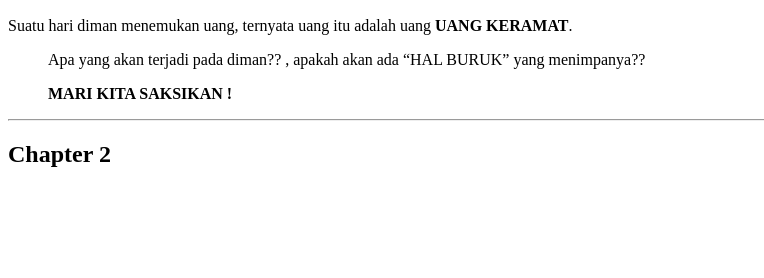
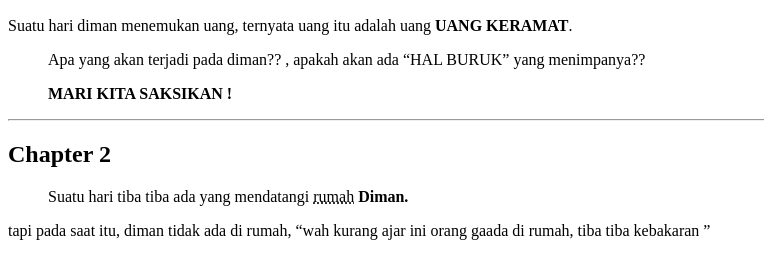
Before and after one commit to marifirfan/Web-Fundamental, a plain HTML site: page Latihan7(Implementasi)/index.html in a window 1280 px wide. Shown: the part 110-388 px from the top of the page, without its empty margins (0-764 px from the left). Drawn offline with Linux system fonts and the light colour scheme.

Commit message:
update latihan 7

```diff
--- a/Latihan7(Implementasi)/index.html
+++ b/Latihan7(Implementasi)/index.html
@@ -18,7 +18,14 @@
     </HR>
 
     <h2>Chapter 2 </h2>
-
+    <p>
+    <blockquote>Suatu hari tiba tiba ada yang mendatangi <abbr title="Di senayan jakarta">rumah</abbr>
+        <strong>Diman.</strong>
+    </blockquote>
+    </p>
+    <p>tapi pada saat itu, diman tidak ada di rumah, <q>wah kurang ajar ini orang gaada di rumah,
+            tiba tiba kebakaran
+        </q></p>
 </body>
 
 </html>
```
